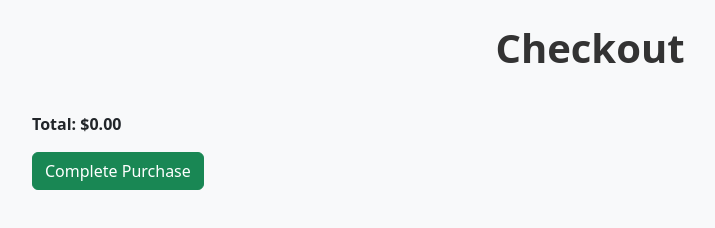
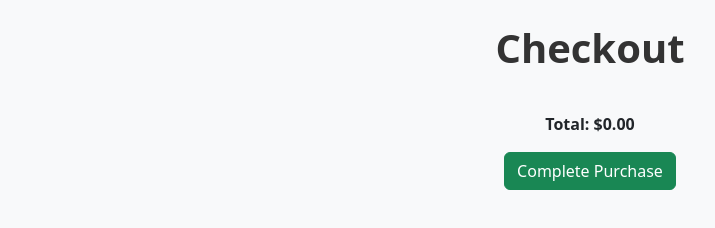
Before and after one commit to syeed00/Project-Shopping-Cart, a plain HTML site: page checkout.html in a window 1280 px wide. Shown: the whole page, without its empty margins (50-765 px from the left). Drawn offline with nearby package versions, Linux system fonts and the light colour scheme.

Commit message:
checkout.html

```diff
--- a/checkout.html
+++ b/checkout.html
@@ -9,7 +9,7 @@
 </head>
 <body>
 
-    <div class="container mt-4">
+    <div class="container mt-4 text-center">
         <h1 class="text-center mb-4">Checkout</h1>
         <div id="checkout-items" class="list-group"></div>
         <p class="fw-bold mt-3">Total: <span id="checkout-total">$0</span></p>
```
